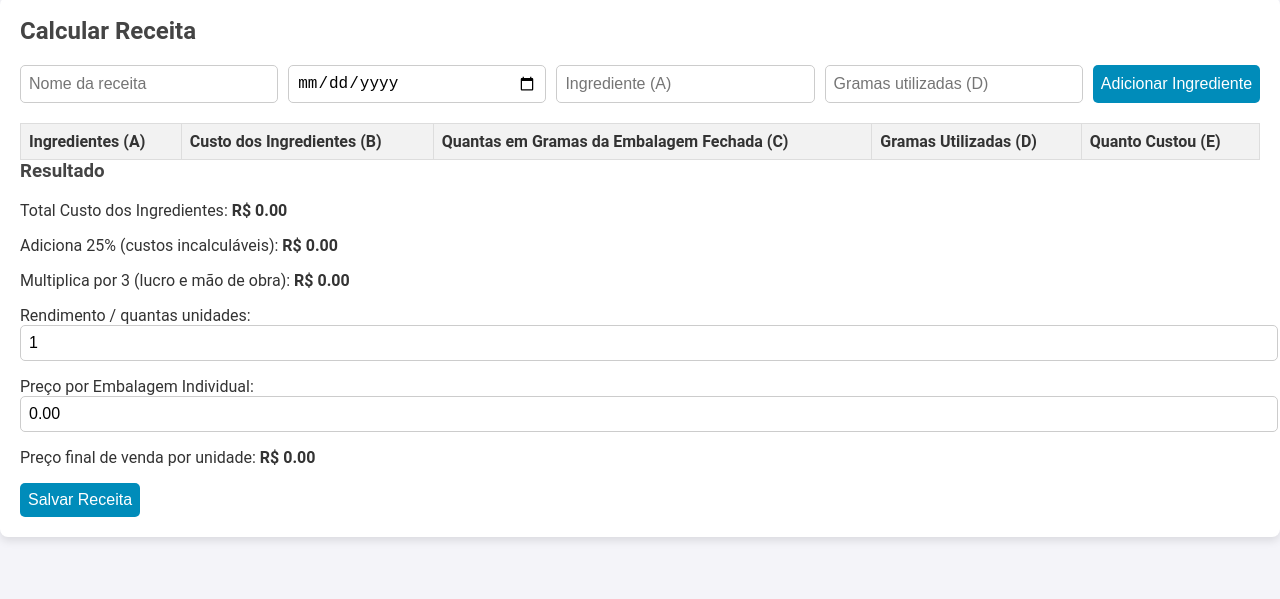
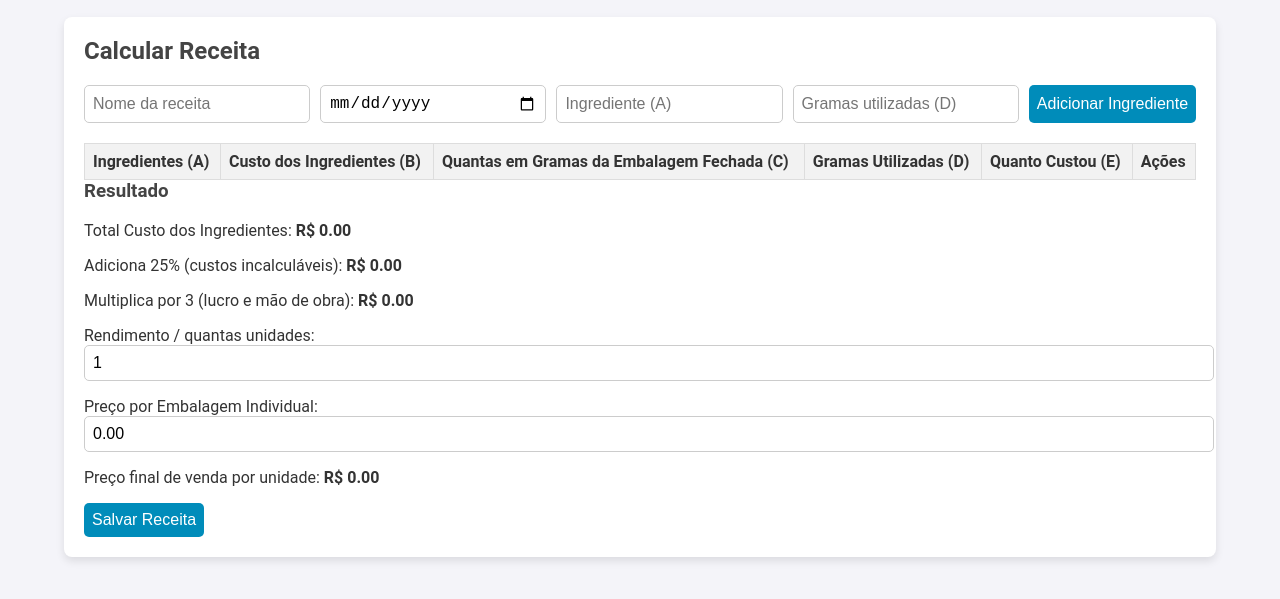
Before and after one commit to BrunaGoes7/precificacao-estre.ladoces, a website: page public/index.html in a window 1280 px wide. Both pictures are taken after a click on the button "Receitas". Shown: the part 119-718 px from the top of the page. Drawn offline with Linux system fonts and the light colour scheme.

Commit message:
Correções e ajustes finais

```diff
--- a/public/index.html
+++ b/public/index.html
@@ -7,8 +7,8 @@
     <link rel="stylesheet" href="styles.css">
 </head>
 <body>
+    <div class="container">
         <h1>Calculadora de Precificação</h1>
-
         <div class="tabs">
             <button class="tablink" onclick="openTab(event, 'Inicio')">Início</button>
             <button class="tablink" onclick="openTab(event, 'Ingredientes')">Ingredientes</button>
@@ -57,6 +57,7 @@
                         <th>Quantas em Gramas da Embalagem Fechada (C)</th>
                         <th>Gramas Utilizadas (D)</th>
                         <th>Quanto Custou (E)</th>
+                        <th>Ações</th>
                     </tr>
                 </thead>
                 <tbody id="receitaIngredientesDados"></tbody>
@@ -86,6 +87,7 @@
                 <tbody id="registrosDados"></tbody>
             </table>
         </div>
+    </div>
 
     <script src="script.js"></script>
 </body>
```
Lines whose indentation alone changed are shown as unchanged.
